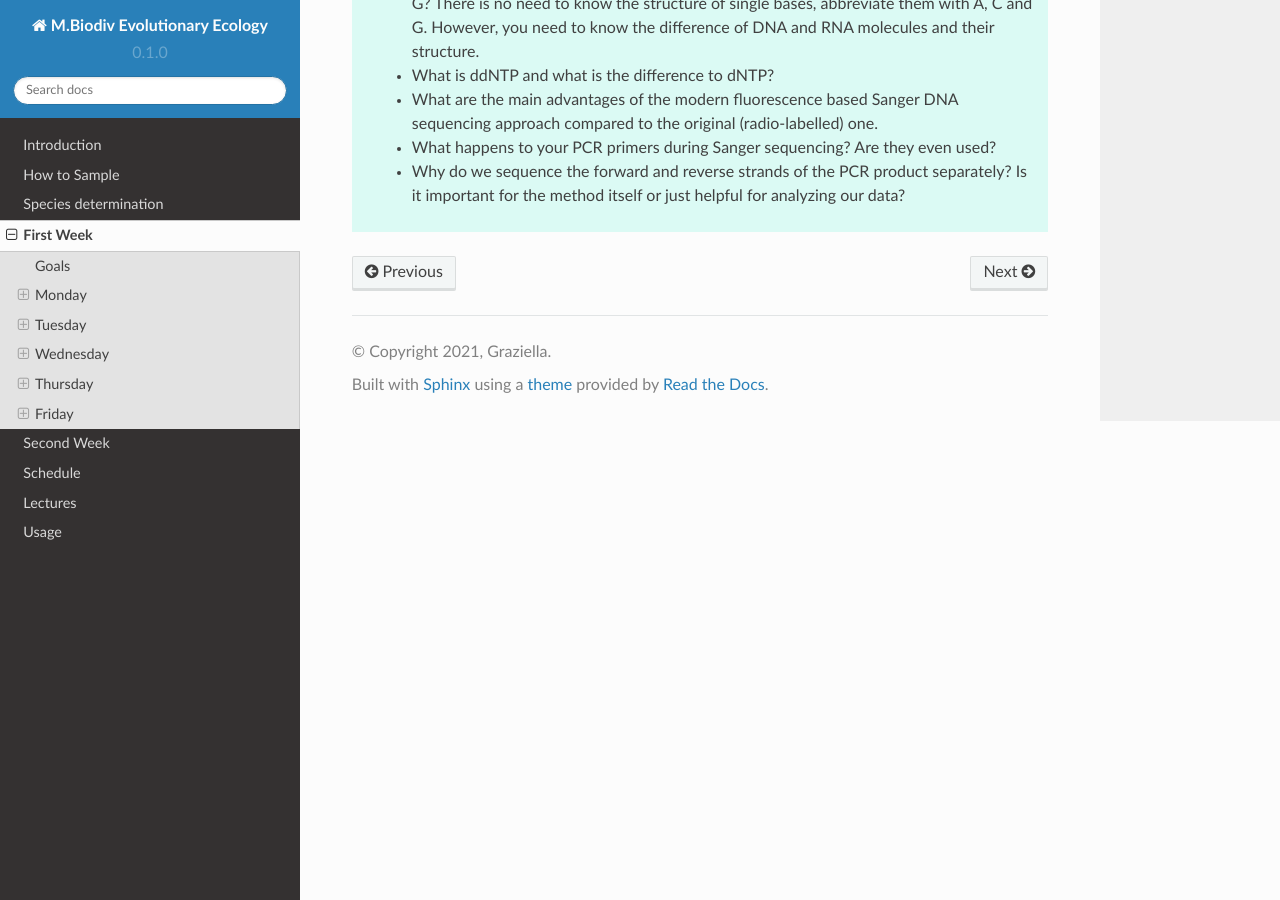
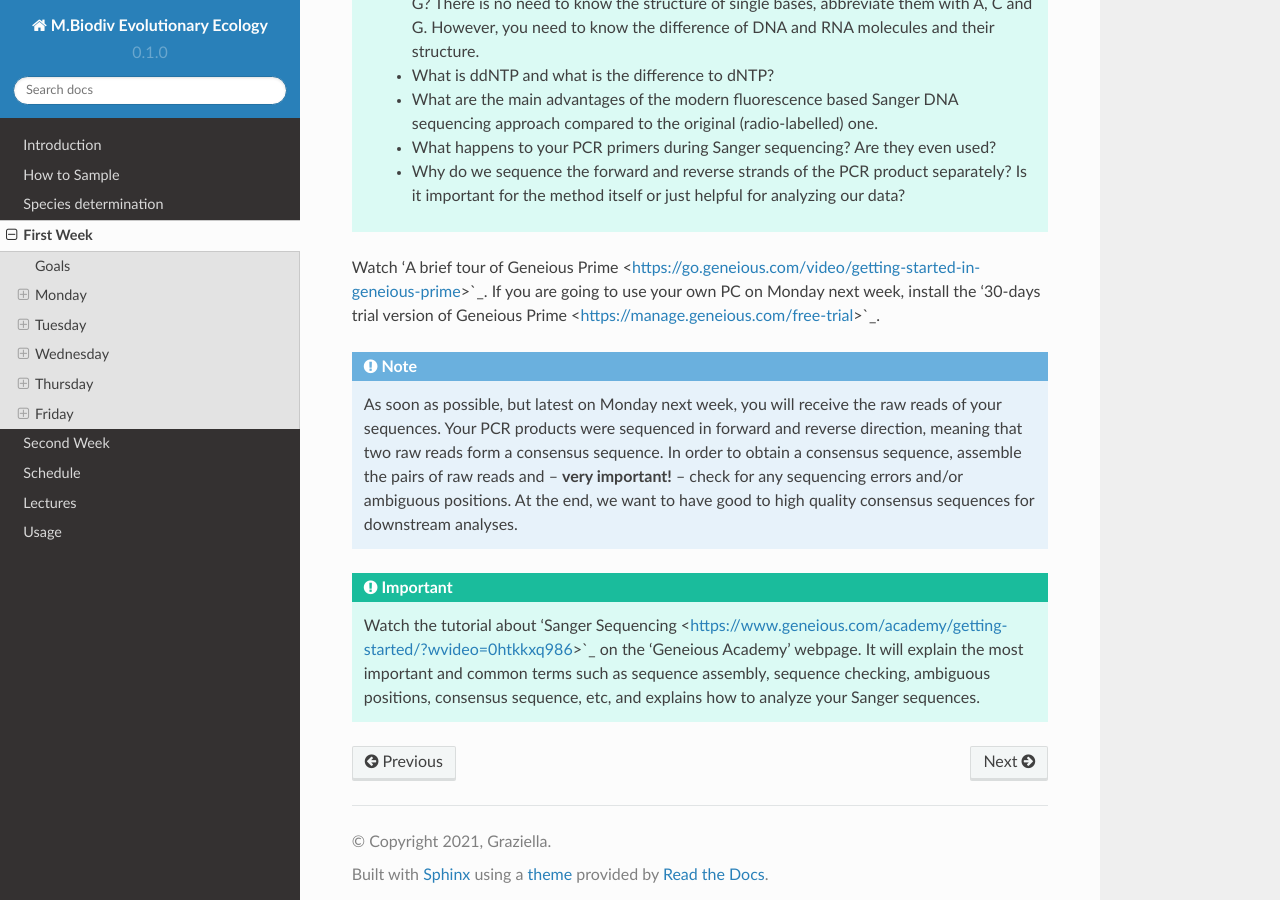
Before and after one commit to bheimbu/evolutionary_ecology, a Sphinx documentation site: the page built from docs/source/first_week.rst, in a window 1280 px wide and 900 px high, scrolled down 8953 px. Built offline with Sphinx 7.4.7 and the Read the Docs theme 2.0.0, drawn with Linux system fonts in a browser that asks for light colours.

Commit message:
Update first_week.rst

```diff
--- a/docs/source/first_week.rst
+++ b/docs/source/first_week.rst
@@ -199,3 +199,12 @@ Watch the following YouTube videos for a general introduction. Get familiar with
    - What are the main advantages of the modern fluorescence based Sanger DNA sequencing approach compared to the original (radio-labelled) one.
    - What happens to your PCR primers during Sanger sequencing? Are they even used?
    - Why do we sequence the forward and reverse strands of the PCR product separately? Is it important for the method itself or just helpful for analyzing our data?
+
+Watch 'A brief tour of Geneious Prime <https://go.geneious.com/video/getting-started-in-geneious-prime>`_.
+If you are going to use your own PC on Monday next week, install the '30-days trial version of Geneious Prime <https://manage.geneious.com/free-trial>`_.
+
+.. note::
+  As soon as possible, but latest on Monday next week, you will receive the raw reads of your sequences. Your PCR products were sequenced in forward and reverse direction, meaning that two raw reads form a consensus sequence. In order to obtain a consensus sequence, assemble the pairs of raw reads and – **very important!** – check for any sequencing errors and/or ambiguous positions. At the end, we want to have good to high quality consensus sequences for downstream analyses.
+
+.. important::
+  Watch the tutorial about 'Sanger Sequencing <https://www.geneious.com/academy/getting-started/?wvideo=0htkkxq986>`_ on the 'Geneious Academy' webpage. It will explain the most important and common terms such as sequence assembly, sequence checking, ambiguous positions, consensus sequence, etc, and explains how to analyze your Sanger sequences.
```
